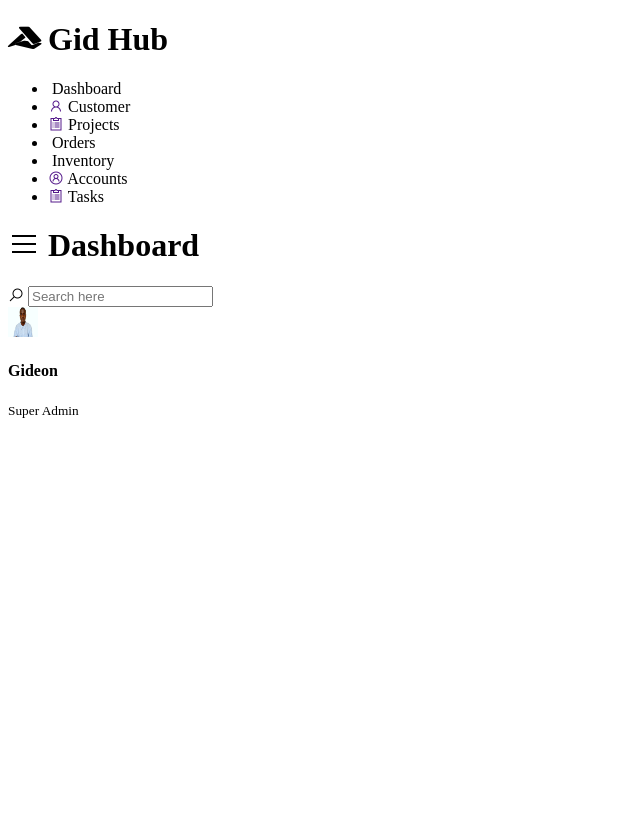
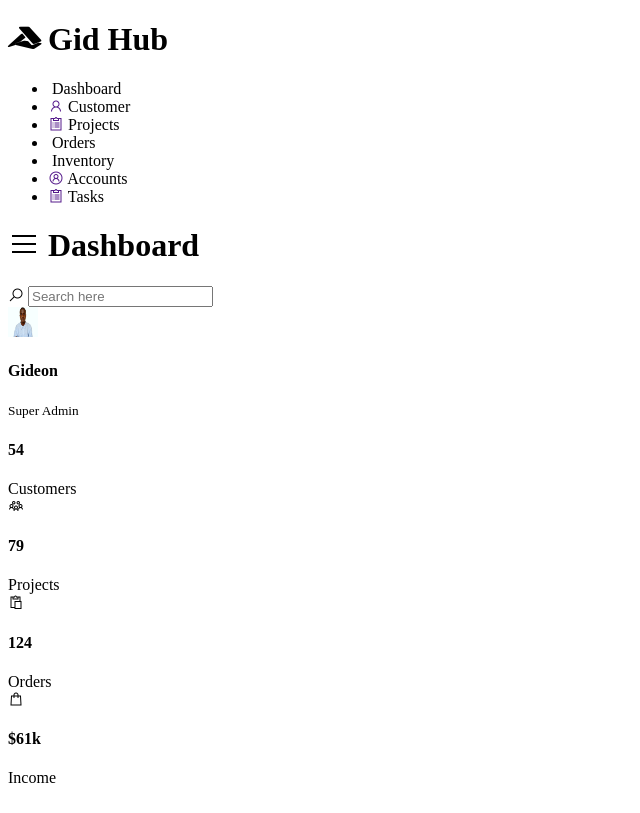
Before and after one commit to giddy22-02/Admin2, a plain HTML site: page index.html in a window 1280 px wide. Shown: the whole page, without its empty margins (0-640 px from the left). Drawn offline with nearby package versions, Linux system fonts and the light colour scheme.

Commit message:
duplicate

```diff
--- a/index.html
+++ b/index.html
@@ -40,7 +40,7 @@
                   <a href=""><span class="las la-user-circle"></span></a>
                   <span>Accounts</span>
                 </li>
-                </li>
+
                 <li>
                   <a href=""><span class="las la-clipboard-list"></span></a>
                   <span>Tasks</span>
@@ -70,6 +70,47 @@
                 </div>
             </div>
         </header>
+        <main>
+            <div class="cards">
+                <div class="card-single">
+                    <div>
+                        <h4>54</h4>
+                        <span>Customers</span>
+                    </div>
+                    <div>
+                        <span class="las la-users"></span>
+                    </div>
+                </div>
+                <div class="card-single">
+                    <div>
+                        <h4>79</h4>
+                        <span>Projects</span>
+                    </div>
+                    <div>
+                        <span class="las la-clipboard"></span>
+                    </div>
+                </div>
+                <div class="card-single">
+                    <div>
+                        <h4>124</h4>
+                        <span>Orders</span>
+                    </div>
+                    <div>
+                        <span class="las la-shopping-bag"></span>
+                    </div>
+                </div>
+                <div class="card-single">
+                    <div>
+                        <h4>$61k</h4>
+                        <span>Income</span>
+                    </div>
+                    <div>
+                        <span class="las la-google-wallet"></span>
+                    </div>
+                </div>
+
+            </div>
+        </main>
     </div>
 </body>
 </html>
```
